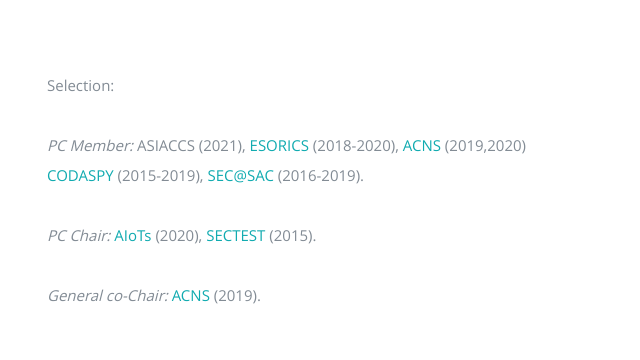
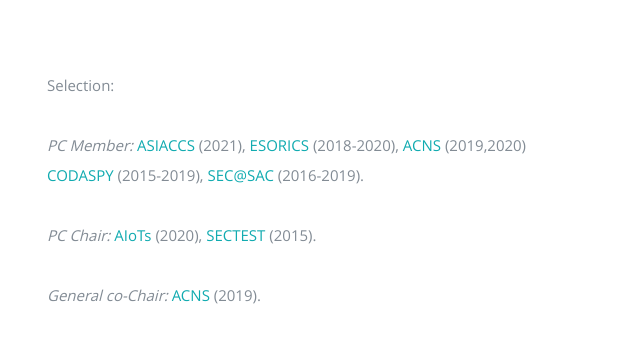
Before and after one commit to martin-ochoa/martin-ochoa.github.io, a plain HTML site: page index.html in a window 1280 px wide. Shown: the part 700-1060 px from the top of the page, 358-998 px from the left. Drawn offline with nearby package versions, Linux system fonts and the light colour scheme.

Commit message:
Update TPC@

```diff
--- a/index.html
+++ b/index.html
@@ -129,7 +129,7 @@ See <a href ="http://www.informatik.uni-trier.de/~ley/pers/hd/o/Ochoa:Mart=iacut
 
          <div class="nine columns main-col">
   <p>
-	  Selection: <br><br> <i>PC Member:</i> ASIACCS (2021), <a href='http://www.esorics.org/'>ESORICS</a> (2018-2020), <a href='http://jianying.space/acns/'>ACNS</a> (2019,2020) <br> <a href='http://www.codaspy.org/'>CODASPY</a> (2015-2019), <a href='http://www.dmi.unict.it/~giamp/sac/'>SEC@SAC</a> (2016-2019). <br>
+	  Selection: <br><br> <i>PC Member:</i> <a href="https://asiaccs2021.comp.polyu.edu.hk/">ASIACCS</a> (2021), <a href='http://www.esorics.org/'>ESORICS</a> (2018-2020), <a href='http://jianying.space/acns/'>ACNS</a> (2019,2020) <br> <a href='http://www.codaspy.org/'>CODASPY</a> (2015-2019), <a href='http://www.dmi.unict.it/~giamp/sac/'>SEC@SAC</a> (2016-2019). <br>
 	  <br><i>PC Chair:</i> <a href='https://aiots2020.github.io/'>AIoTs</a> (2020), <a href='https://sites.google.com/site/sectestworkshop15/'>SECTEST</a> (2015). <br>
 	  <br><i>General co-Chair:</i> <a href='https://www.acns19.com/'>ACNS</a> (2019). <br>
 
```
